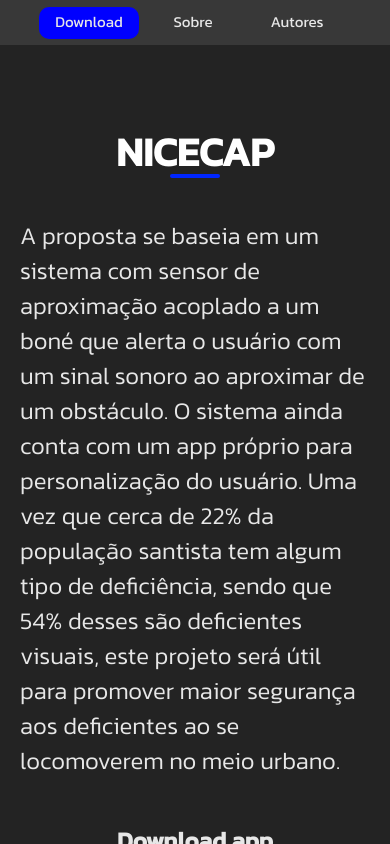
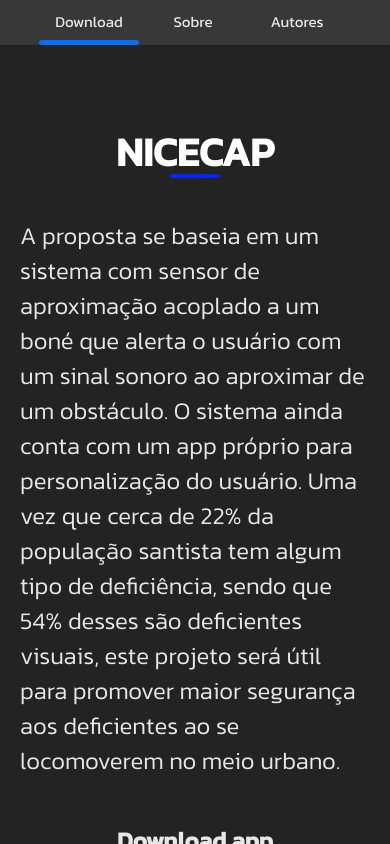
Before and after one commit to funchaal/Nicecap-Website, a React (Create React App) app: page / in a window 390 px wide. Built offline with nearby package versions, Linux system fonts and the light colour scheme.

Commit message:
more changes

```diff
--- a/src/App.css
+++ b/src/App.css
@@ -373,7 +373,9 @@ h2 {
 
 @media (max-width: 600px) {
   #header #pin {
-    height: 32px;
+    height: 5px;
+    bottom: 0;
+    background-color: #006fff;
   }
 
   #header button {
```
